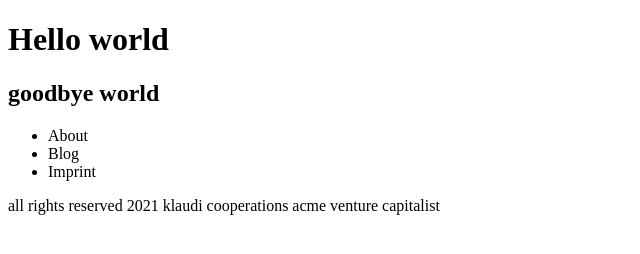
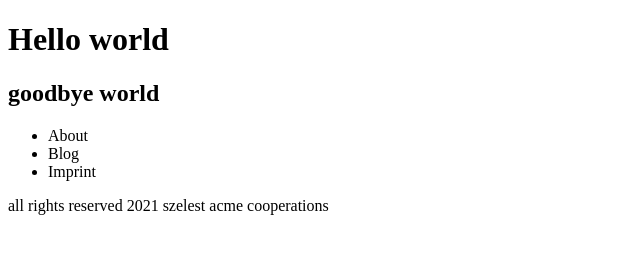
Before and after one commit to ks1ks1ks1/ks1ks1ks1.github.io, a plain HTML site: page index.html in a window 1280 px wide. Shown: the whole page, without its empty margins (0-640 px from the left). Drawn offline with Linux system fonts and the light colour scheme.

Commit message:
footer change

```diff
--- a/index.html
+++ b/index.html
@@ -23,7 +23,7 @@
 
 <footer>
 
-    all rights reserved 2021 klaudi cooperations acme venture capitalist
+    all rights reserved 2021 szelest acme cooperations
 
 
 </footer>
```
